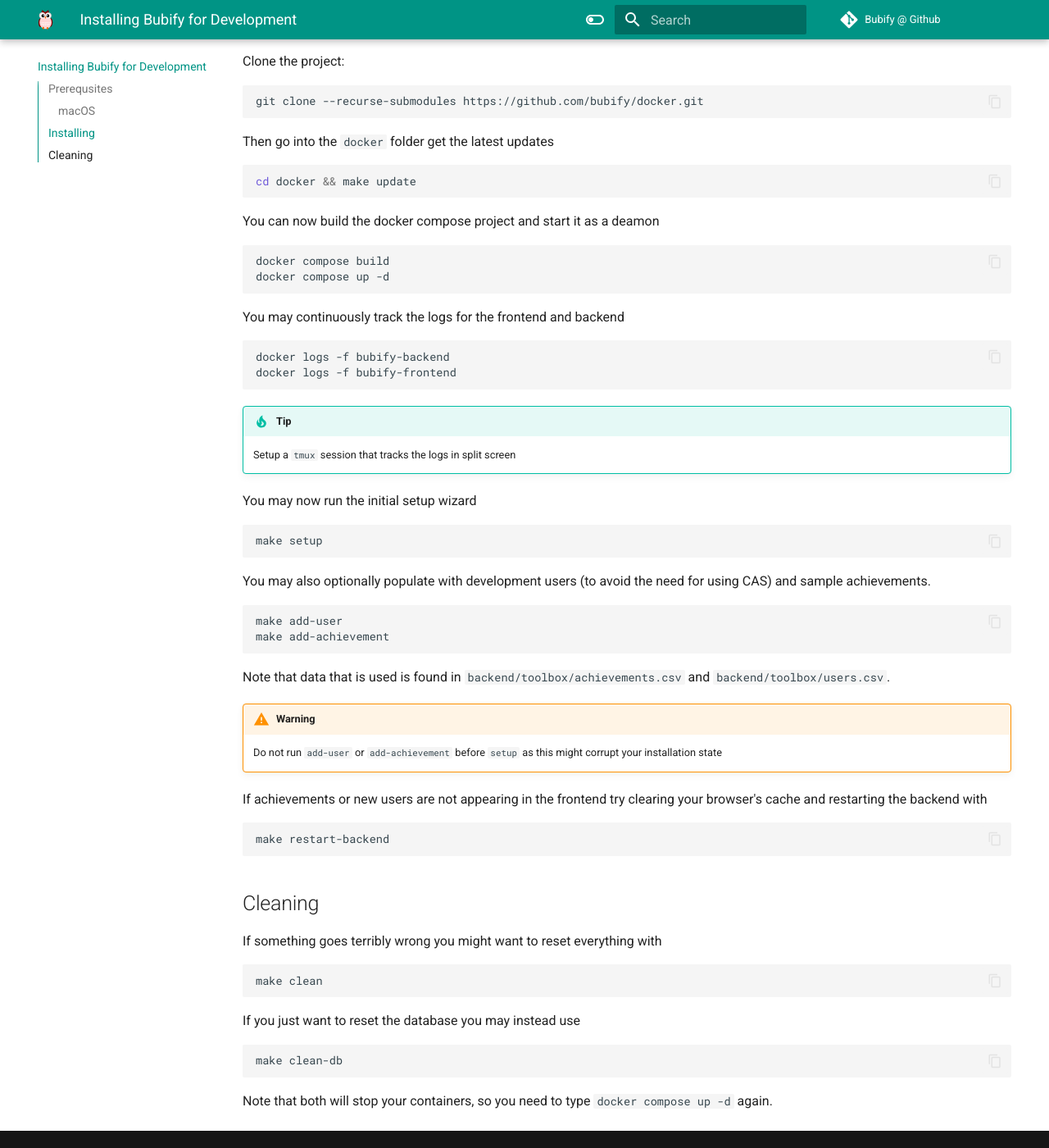
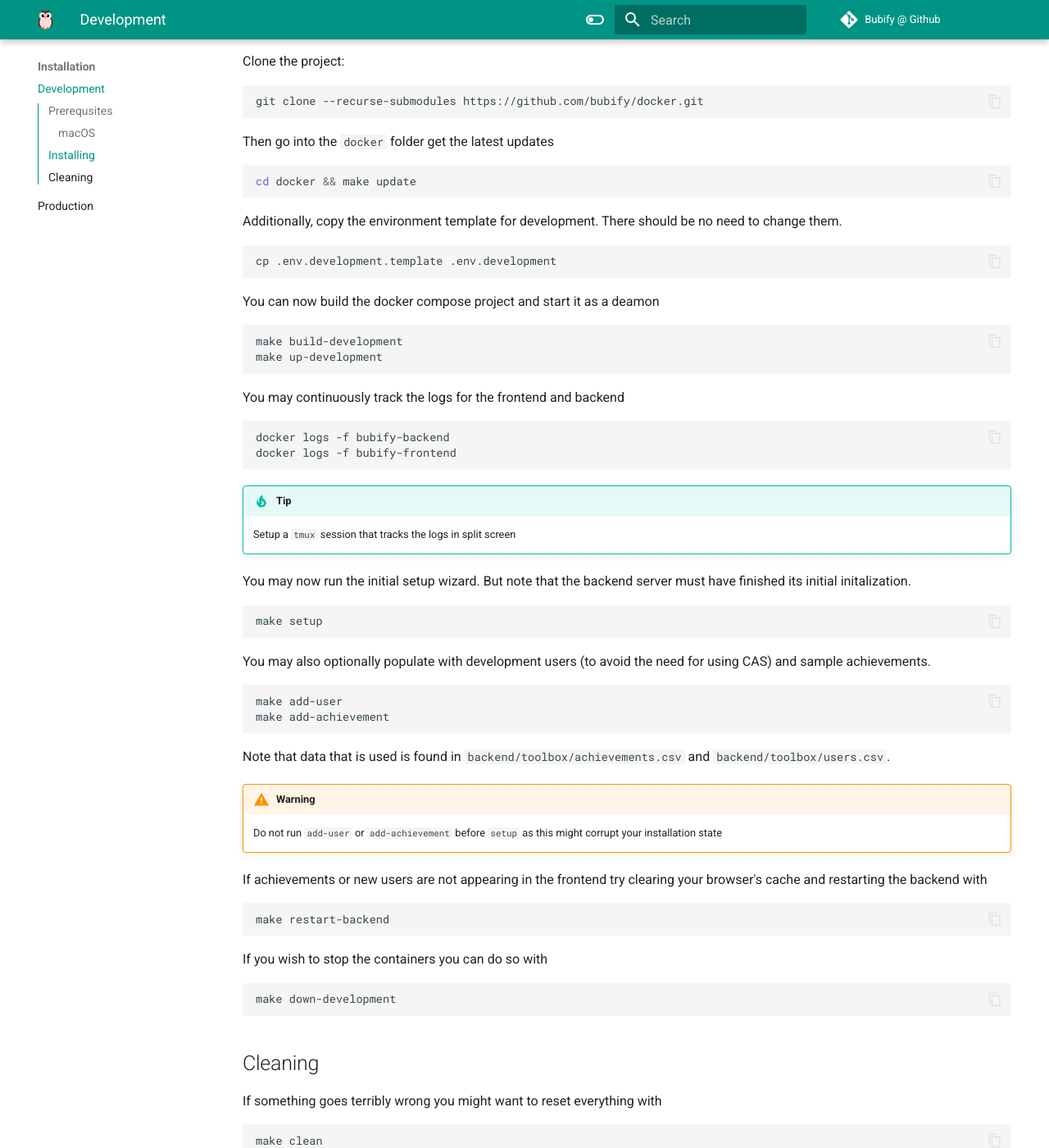
Before and after one commit to bubify/bubify.github.io, an MkDocs documentation site: the page built from docs/development.md, in a window 1280 px wide and 1400 px high, scrolled down 561 px. Shown: the whole window at 82% size. Built offline with MkDocs 1.6.1 and Material for MkDocs 9.7.7, drawn with Linux system fonts in a browser that asks for light colours; comment, search, counter and statistics services are not loaded.

Commit message:
Add new instructions for production

````diff
--- a/docs/installation.md
+++ b/docs/development.md
@@ -1,3 +1,7 @@
+---
+title: Development
+---
+
 # Installing Bubify for Development
 
 ## Prerequsites
@@ -23,10 +27,15 @@ Then go into the `docker` folder get the latest updates
 cd docker && make update
 ```
 
+Additionally, copy the environment template for development. There should be no need to change them.
+``` bash
+cp .env.development.template .env.development
+```
+
 You can now build the docker compose project and start it as a deamon
 ``` bash
-docker compose build
-docker compose up -d
+make build-development
+make up-development
 ```
 
 You may continuously track the logs for the frontend and backend
@@ -39,7 +48,7 @@ docker logs -f bubify-frontend
 
     Setup a `tmux` session that tracks the logs in split screen
 
-You may now run the initial setup wizard
+You may now run the initial setup wizard. But note that the backend server must have finished its initial initalization.
 ``` bash
 make setup
 ```
@@ -62,6 +71,11 @@ If achievements or new users are not appearing in the frontend try clearing your
 make restart-backend
 ```
 
+If you wish to stop the containers you can do so with
+``` bash
+make down-development
+```
+
 ## Cleaning
 
 If something goes terribly wrong you might want to reset everything with
--- a/mkdocs.yml
+++ b/mkdocs.yml
@@ -2,6 +2,13 @@ site_name: Bubify
 site_url: https://bubify.github.io/
 repo_name: "Bubify @ Github"
 repo_url: "https://github.com/bubify/docker"
+nav:
+  - Overview: index.md
+  - Features: features.md
+  - Installation:
+    - Development: development.md
+    - Production: production.md
+
 theme:
   name: material
   favicon: assets/favicon/favicon.ico
````
Also changed, not shown: docs/features.md (+15 -4 lines), docs/production.md (added, +76 -0 lines).
